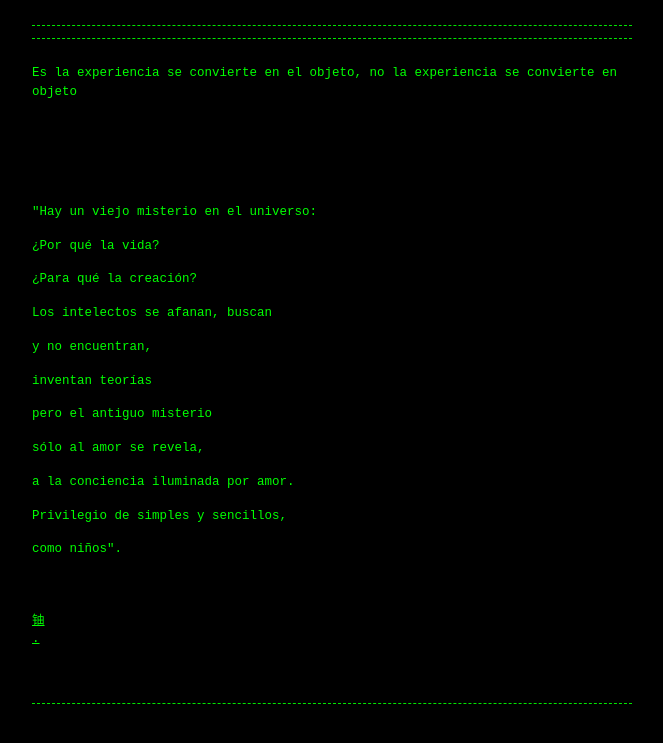
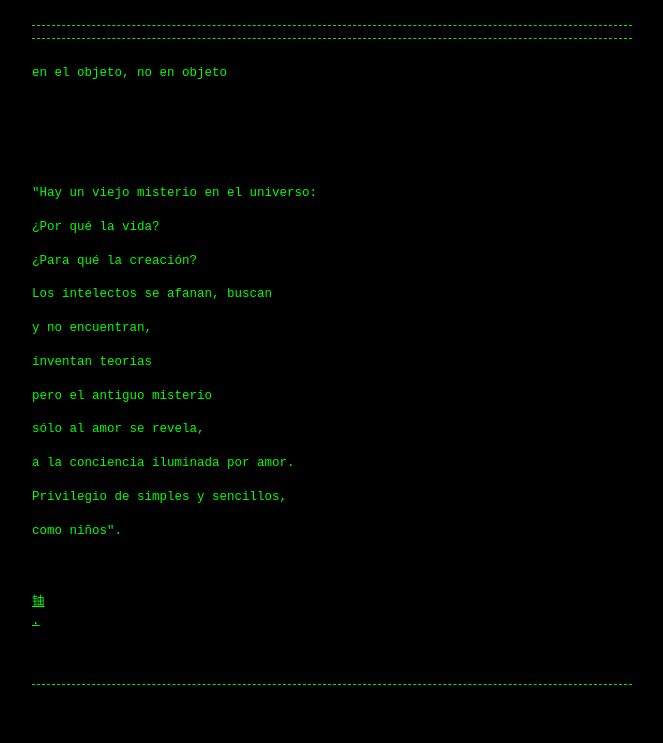
Before and after one commit to Guerrillaradio/the_experience_becomes_the_object, a Jekyll site: the page built from index.md, in a window 1280 px wide. Shown: the top 743 px of the page, without its empty margins (308-971 px from the left). Built offline with Jekyll 4.4.1, drawn with Linux system fonts in a browser that asks for light colours; our own code applies the rules of GitHub Pages for plain Markdown files.

Commit message:
Update index.md

```diff
--- a/index.md
+++ b/index.md
@@ -1,5 +1,5 @@
 
-<p>Es la experiencia se convierte en el objeto, no la experiencia se convierte en objeto
+<p>en el objeto, no en objeto
 <p>
 <p>
 
```
